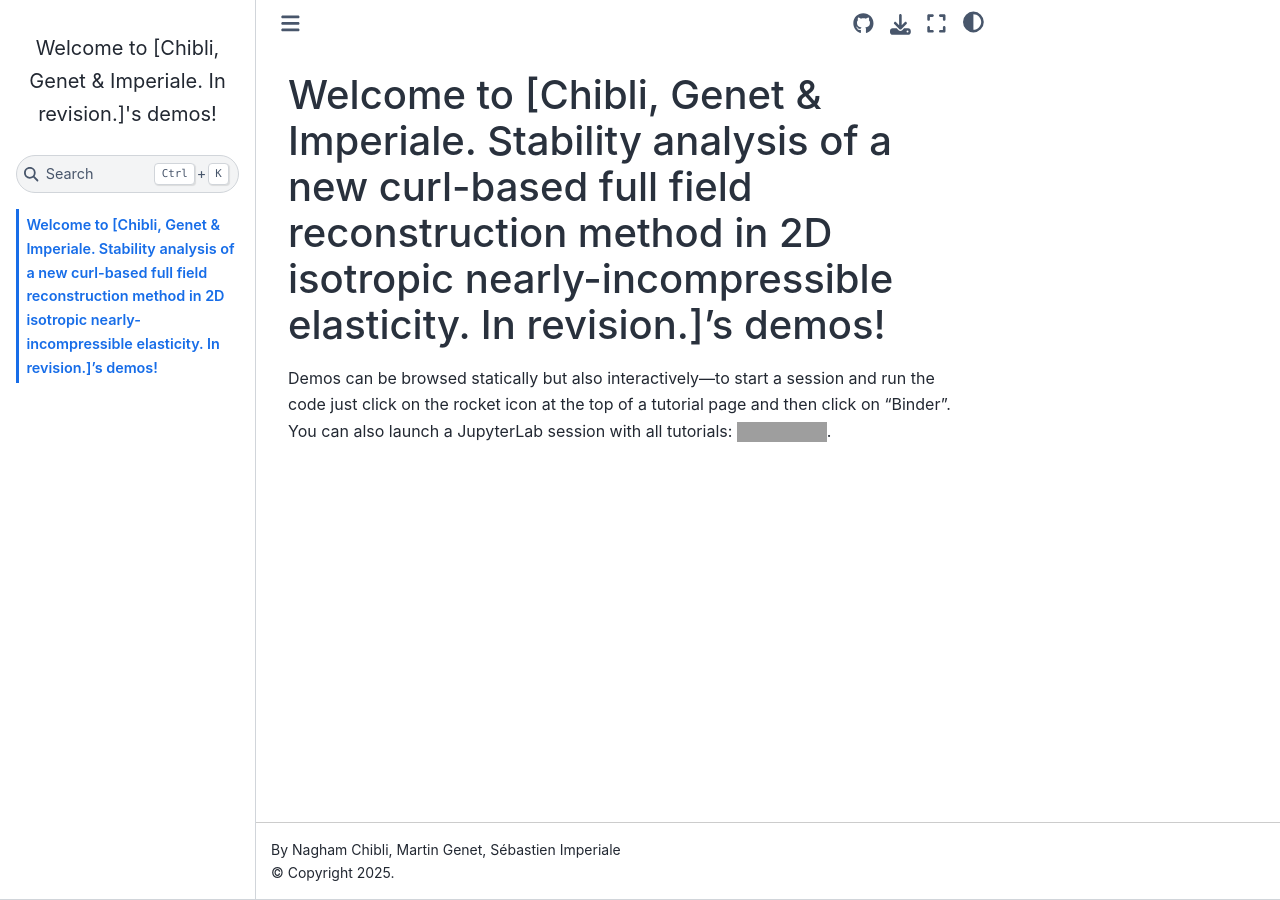
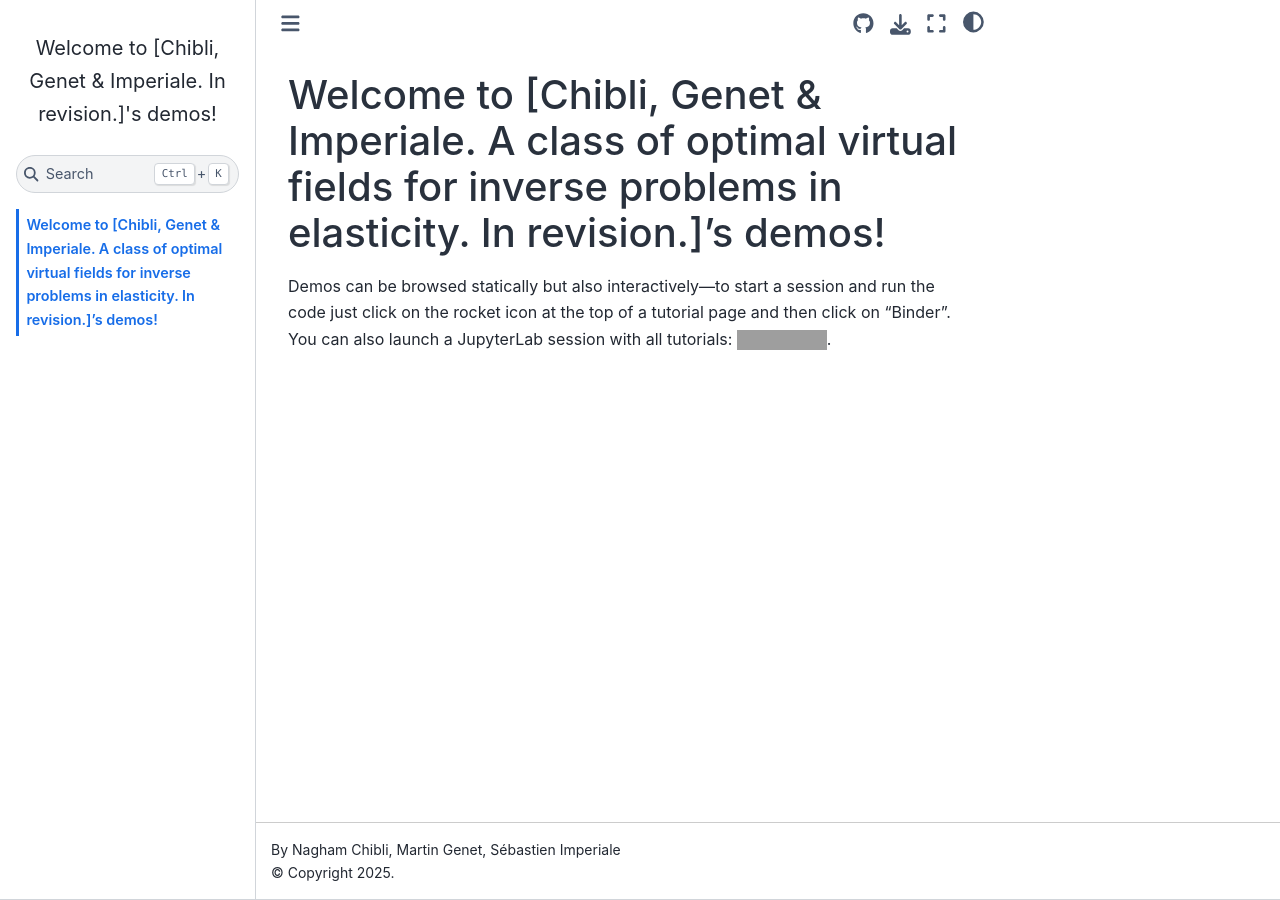
Before and after one commit to nchibli/Optimal-Virtual-Fields-Paper-Demos, a Jupyter Book: the page built from index.md, in a window 1280 px wide. Built offline with Jupyter Book 1.0.4 settings and Sphinx 7.4.7 and the Sphinx Book theme 1.1.4, drawn with Linux system fonts in a browser that asks for light colours; pages that are not in the unit, such as notebooks, are missing from menus; grey boxes are pictures that could not be loaded.

Commit message:
Update title

```diff
--- a/README.md
+++ b/README.md
@@ -1,3 +1,3 @@
-# Welcome to [Chibli, Genet & Imperiale. Stability analysis of a new curl-based full field reconstruction method in 2D isotropic nearly-incompressible elasticity. In revision.]'s demos!
+# Welcome to [Chibli, Genet & Imperiale. A class of optimal virtual fields for inverse problems in elasticity. In revision.]'s demos!
 
 Static and interactive demos can be found at [https://nchibli.github.io/Optimal-Virtual-Fields-Paper-Demos](https://nchibli.github.io/Optimal-Virtual-Fields-Paper-Demos), or directly on [![Binder](https://mybinder.org/badge_logo.svg)](https://mybinder.org/v2/gh/nchibli/Optimal-Virtual-Fields-Paper-Demos/master?urlpath=lab/tree/./demos).
--- a/index.md
+++ b/index.md
@@ -1,4 +1,4 @@
-# Welcome to [Chibli, Genet & Imperiale. Stability analysis of a new curl-based full field reconstruction method in 2D isotropic nearly-incompressible elasticity. In revision.]'s demos!
+# Welcome to [Chibli, Genet & Imperiale. A class of optimal virtual fields for inverse problems in elasticity. In revision.]'s demos!
 
 Demos can be browsed statically but also interactively—to start a session and run the code just click on the rocket icon at the top of a tutorial page and then click on "Binder".
 You can also launch a JupyterLab session with all tutorials: [![Binder](https://mybinder.org/badge_logo.svg)](https://mybinder.org/v2/gh/nchibli/Optimal-Virtual-Fields-Paper-Demos/master?urlpath=lab/tree/./demos).
```
Also changed, not shown: 1 other file.
